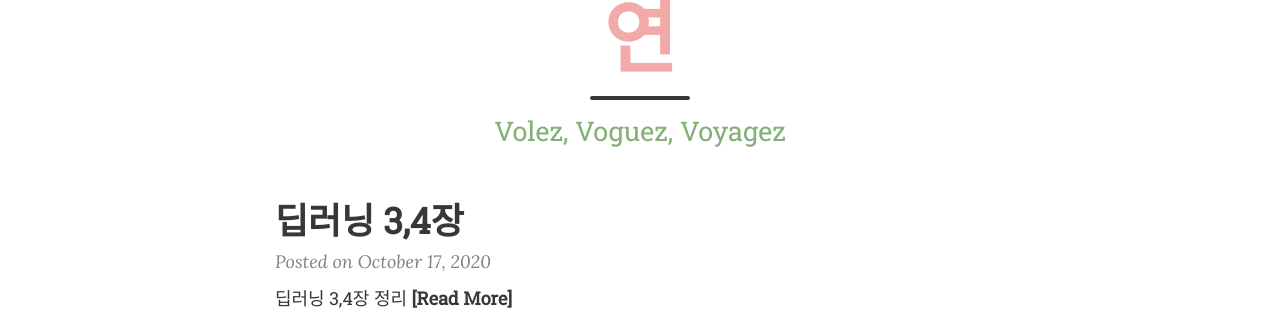
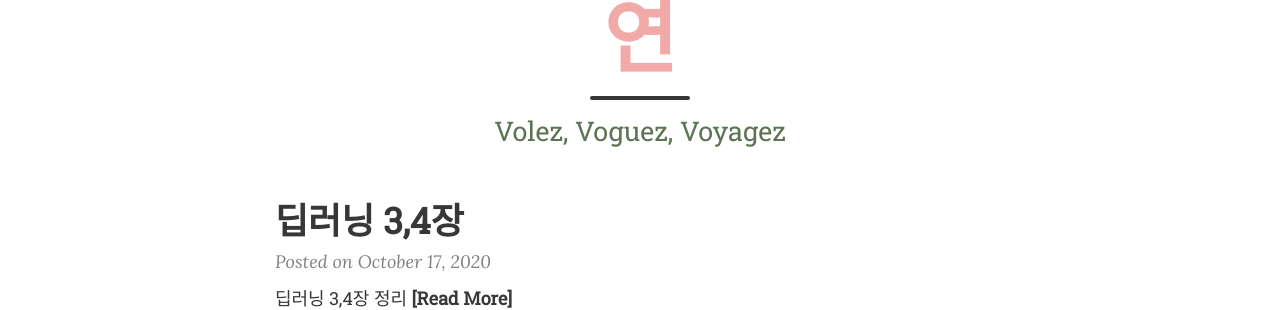
Before and after one commit to yeoneed/yeoneed.github.io, a Jekyll site: the page built from index.html, in a window 1280 px wide. Shown: the part 138-448 px from the top of the page. Built offline with Jekyll 4.4.1, drawn with Linux system fonts in a browser that asks for light colours; nearby versions of some CDN libraries; the list of posts is cut into pages by our own code.

Commit message:
Update beautifuljekyll.css

```diff
--- a/assets/css/beautifuljekyll.css
+++ b/assets/css/beautifuljekyll.css
@@ -701,7 +701,7 @@ nav.top-nav-short-permanent ~ header > .intro-header.big-img {
   font-family: 'Noto Serif KR','Roboto Slab', serif;
   font-weight: 300;
   margin: 0.625rem 0 0;
-  color: #699d58d1;
+  color: #37532ecf;
 }
 .intro-header .post-heading .post-subheading {
   margin-bottom: 1.25rem;
```
